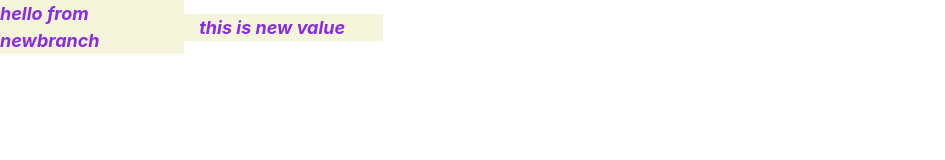
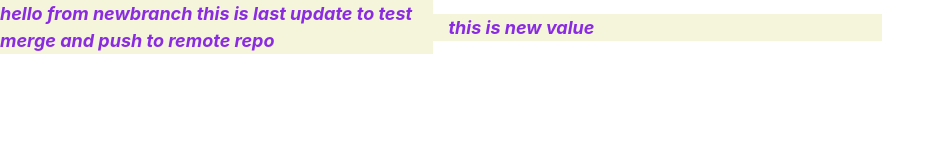
Before and after one commit to khshaaban-dev/myproject, a plain HTML site: page index.html in a window 1280 px wide. Shown: the whole page, without its empty margins (0-945 px from the left). Drawn offline with nearby package versions, Linux system fonts and the light colour scheme.

Commit message:
this test to show merge and push to remote repo

```diff
--- a/index.html
+++ b/index.html
@@ -19,7 +19,7 @@
 <body>
     <div class="container external internal " id="content">
         <div class="row">
-            <div class="col" >hello from newbranch </div>
+            <div class="col" >hello from newbranch this is last update to test merge and push to remote repo </div>
             <div class="col">this is new value</div>
         </div>
 
```
